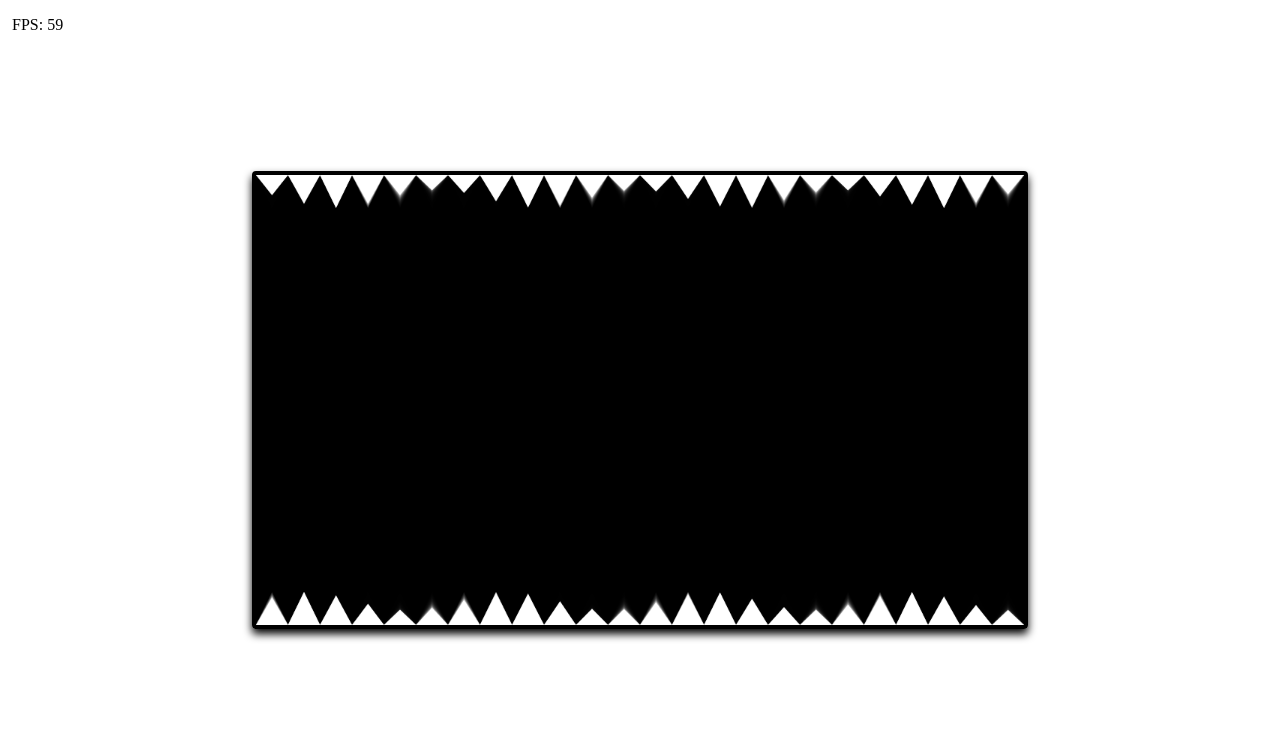
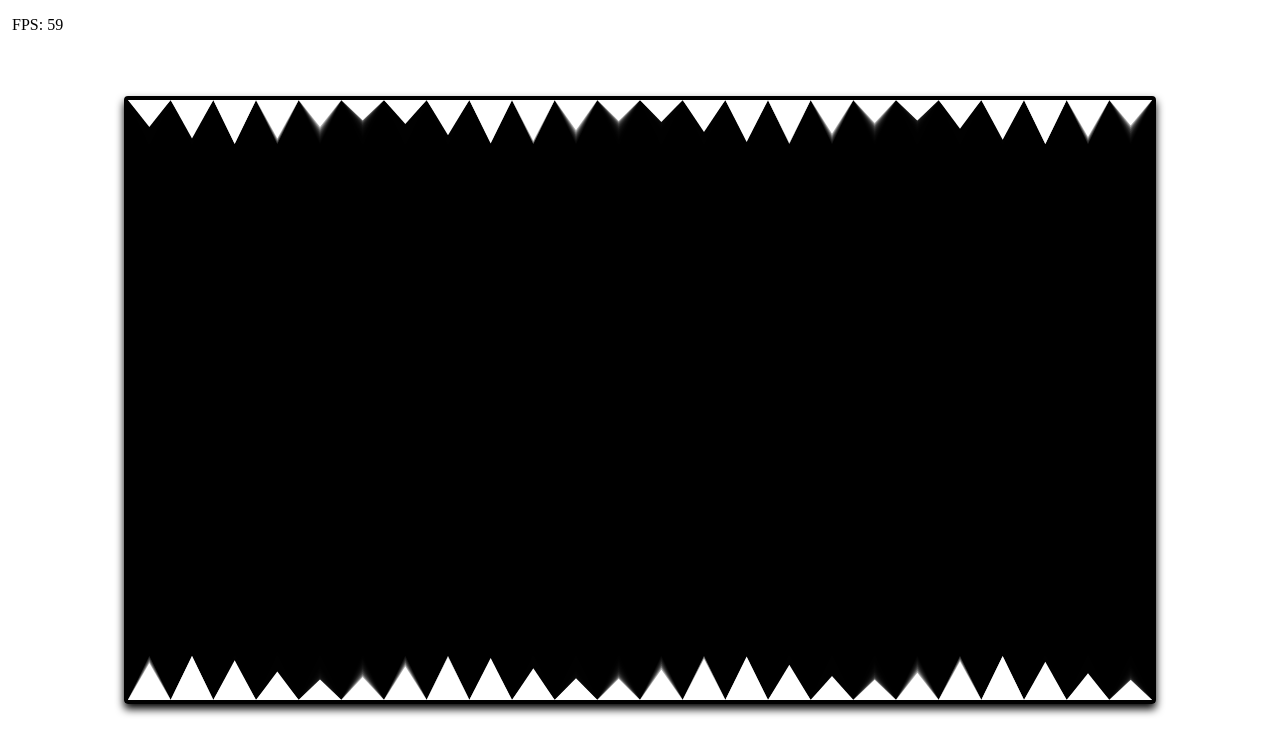
Before and after one commit to nemene21/trying-out-socket.io, a website: page index.html in a window 1280 px wide. Drawn offline with nearby package versions, Linux system fonts and the light colour scheme.

Commit message:
trying to fix zooming again :(

```diff
--- a/index.html
+++ b/index.html
@@ -9,7 +9,7 @@
         </script>
         <script defer src="script.js"></script>
         <link rel="stylesheet" href="style.css">
-        <meta name="viewport" content="maximum-scale=1, minimum-scale=1, width=device-width, user-scalable=no">
+        <meta defer name="viewport" content= "width=device-width, user-scalable=no">
     </head>
     <body>
         <title> Projekt </title>
--- a/script.js
+++ b/script.js
@@ -19,10 +19,10 @@ function is_on_mobile() {
 let canvas = document.getElementById("display")
 let ctx = canvas.getContext("2d")
 
-canvas.style.width = "60%"
-alert("Okreni mobitel za bolje iskustvo.")
-
-canvas.addEventListener("double-click", function(event){ event.stopPropagation() })
+if (is_on_mobile()) {
+    canvas.style.width = "60%"
+    alert("Okreni mobitel za bolje iskustvo.")
+}
 
 let delta = 0
 let time  = 0
--- a/style.css
+++ b/style.css
@@ -4,6 +4,7 @@ body {
     width:  100%;
     height: 100%;
     overflow: hidden;
+    touch-action: pan-x pan-y;
 }
 
 #fps_counter {
```
